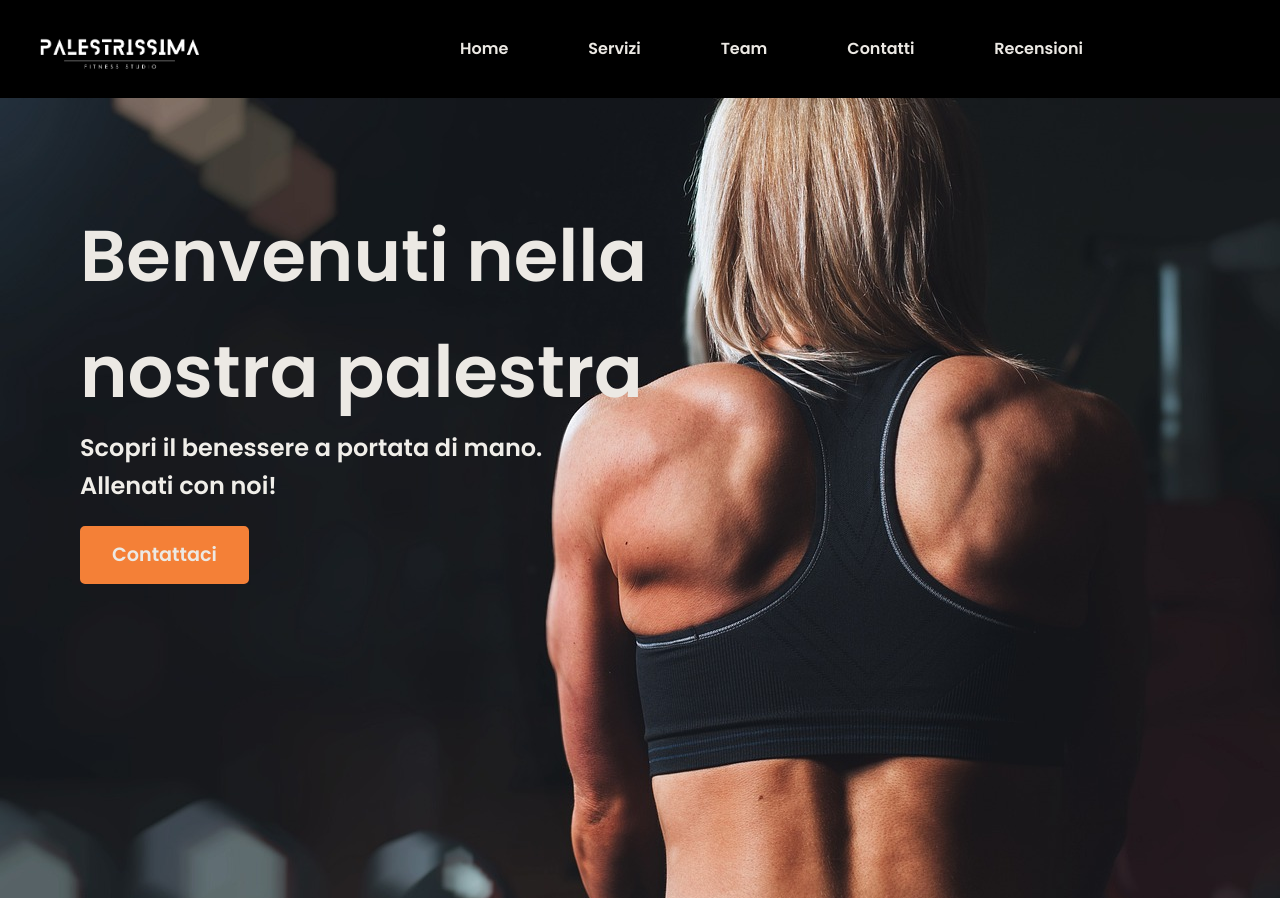
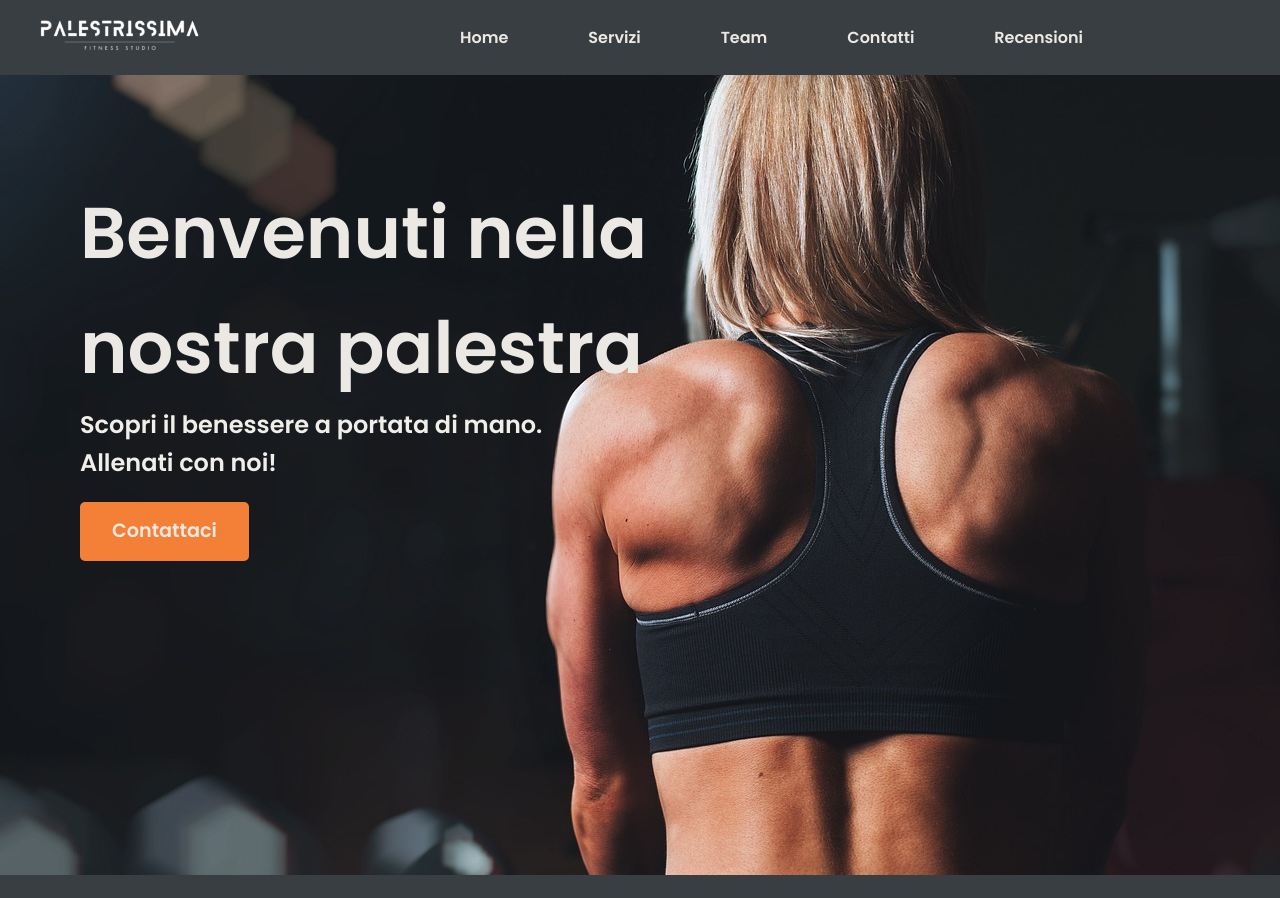
Before and after one commit to MartyCeres/Palestrissima, a plain HTML site: page Index.html in a window 1280 px wide. Shown: the top 898 px of the page. Drawn offline with Linux system fonts and the light colour scheme.

Commit message:
modifica alla barra di navigazione

```diff
--- a/Index.html
+++ b/Index.html
@@ -12,7 +12,7 @@
 <body>
     <header>
         <div class="logo">
-            <img src="Image/Screenshot 2024-12-03 alle 17.37.27.png" alt="Logo">
+            <img src="Image/Logo_scritta_bianca_modificata.png" alt="Logo">
         </div>
         <nav>
             <ul>
--- a/styles.css
+++ b/styles.css
@@ -26,7 +26,7 @@ body {
 
 /* Header */
 header {
-    background-color: #000;
+    background-color: #383E42;
     color: #ECE9E4;
     padding: 1rem 0;
     display: flex;
```
Also changed, not shown: Image/Logo-bianco (scritta).png (added), Image/Logo-nero(scritta).png (added), Image/Logo_scritta_bianca_modificata.png (added), 2 other files.
